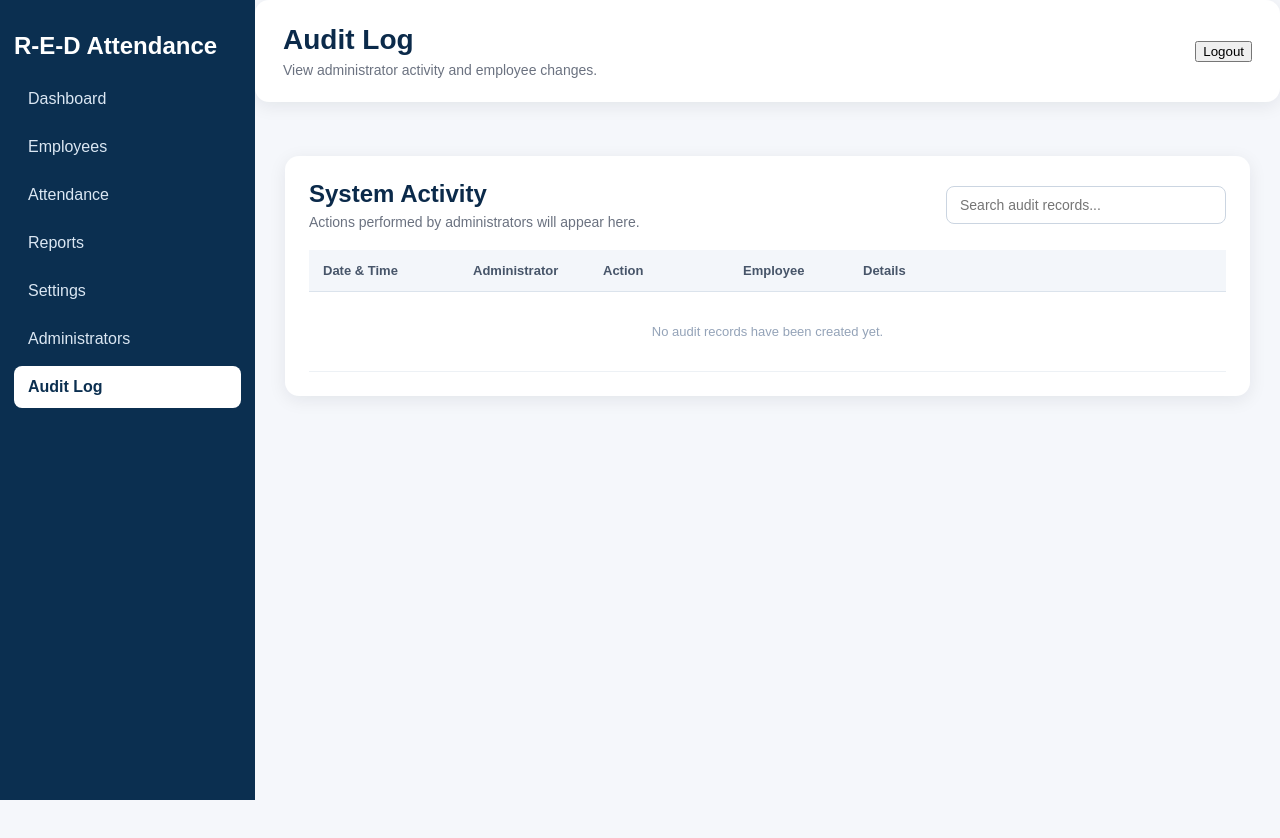
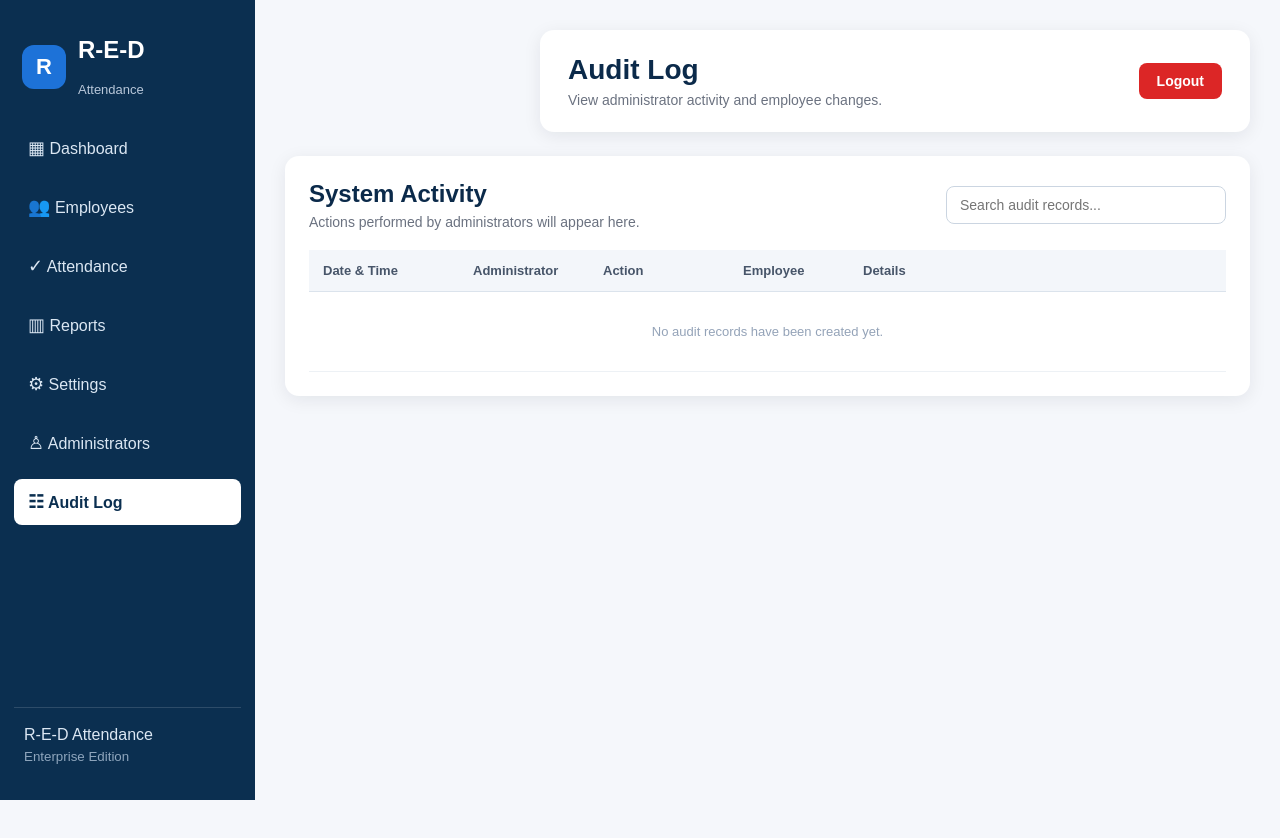
Before and after one commit to keanprivett2-prog/AttendanceSystem, a plain HTML site: page audit-log.html in a window 1280 px wide. After the commit the page ends 800 px from the top, so only its background shows below. Drawn offline with Linux system fonts and the light colour scheme; no server answers.

Commit message:
Update audit-log.html

```diff
--- a/audit-log.html
+++ b/audit-log.html
@@ -2,7 +2,6 @@
 <html lang="en">
 
 <head>
-
     <meta charset="UTF-8">
 
     <meta
@@ -16,92 +15,131 @@
         rel="stylesheet"
         href="css/admin-v2.css"
     >
-
 </head>
 
 <body>
 
-    <div class="container">
+    <div class="app">
 
-        <nav class="sidebar">
+        <aside class="sidebar">
 
-            <h2>R-E-D Attendance</h2>
+            <div class="sidebar-brand">
 
-            <a href="admin-v2.html">
-                Dashboard
+                <div class="brand-logo">
+                    R
+                </div>
+
+                <div>
+                    <h2>R-E-D</h2>
+                    <span>Attendance</span>
+                </div>
+
+            </div>
+
+            <nav class="sidebar-menu">
+
+                <a
+                    href="admin-v2.html"
+                    class="menu-link"
+                >
+                    <span class="menu-icon">▦</span>
+                    <span>Dashboard</span>
                 </a>
 
-            <a href="employees.html">
-                Employees
+                <a
+                    href="employees.html"
+                    class="menu-link"
+                >
+                    <span class="menu-icon">👥</span>
+                    <span>Employees</span>
                 </a>
 
-            <a href="#">
-                Attendance
+                <a
+                    href="attendance.html"
+                    class="menu-link"
+                >
+                    <span class="menu-icon">✓</span>
+                    <span>Attendance</span>
                 </a>
 
-            <a href="#">
-                Reports
+                <a
+                    href="#"
+                    class="menu-link"
+                >
+                    <span class="menu-icon">▥</span>
+                    <span>Reports</span>
                 </a>
 
-            <a href="#">
-                Settings
+                <a
+                    href="#"
+                    class="menu-link"
+                >
+                    <span class="menu-icon">⚙</span>
+                    <span>Settings</span>
                 </a>
 
-            <a href="#">
-                Administrators
+                <a
+                    href="#"
+                    class="menu-link"
+                >
+                    <span class="menu-icon">♙</span>
+                    <span>Administrators</span>
                 </a>
 
                 <a
                     href="audit-log.html"
-                class="active"
+                    class="menu-link active"
                 >
-                Audit Log
+                    <span class="menu-icon">☷</span>
+                    <span>Audit Log</span>
                 </a>
 
             </nav>
 
+            <div class="sidebar-footer">
+                <span>R-E-D Attendance</span>
+                <small>Enterprise Edition</small>
+            </div>
 
+        </aside>
+
+        <main class="content">
 
             <header class="topbar">
 
+                <div>
+                    <h1>Audit Log</h1>
+                    <p>View administrator activity and employee changes.</p>
+                </div>
 
+                <div class="topbar-right">
 
-                <div>
-
-                    <h1>Audit Log</h1>
-
-                    <p>
-                        View administrator activity and employee changes.
-                    </p>
+                    <button
+                        type="button"
+                        class="logout-btn"
+                        id="logoutButton"
+                    >
+                        Logout
+                    </button>
 
                 </div>
 
-                <button id="logoutButton">
-                    Logout
-                </button>
-
             </header>
 
-       <main class="content">
-
-            <section class="employee-section">
+            <section class="employee-table-section">
 
                 <div class="employee-section-header">
 
                     <div>
-
                         <h2>System Activity</h2>
-
-                        <p>
-                            Actions performed by administrators will appear here.
-                        </p>
-
+                        <p>Actions performed by administrators will appear here.</p>
                     </div>
 
                     <input
                         type="search"
                         id="auditSearch"
                         placeholder="Search audit records..."
+                        autocomplete="off"
                     >
 
                 </div>
```
Lines whose indentation alone changed are shown as unchanged.
